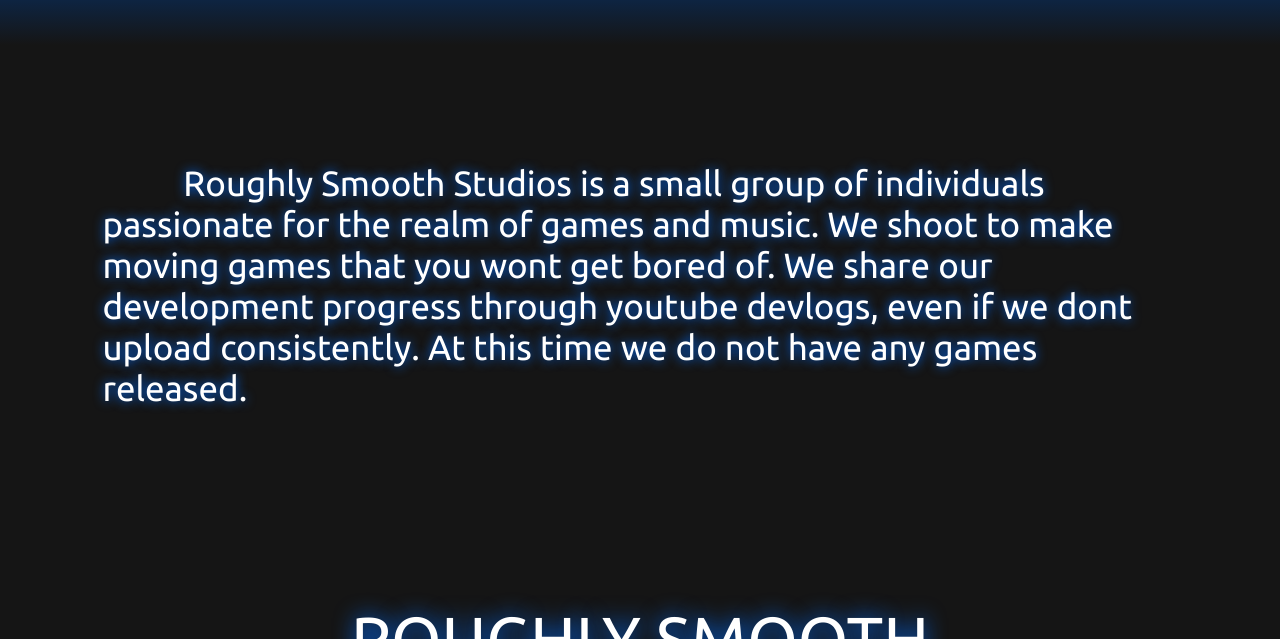
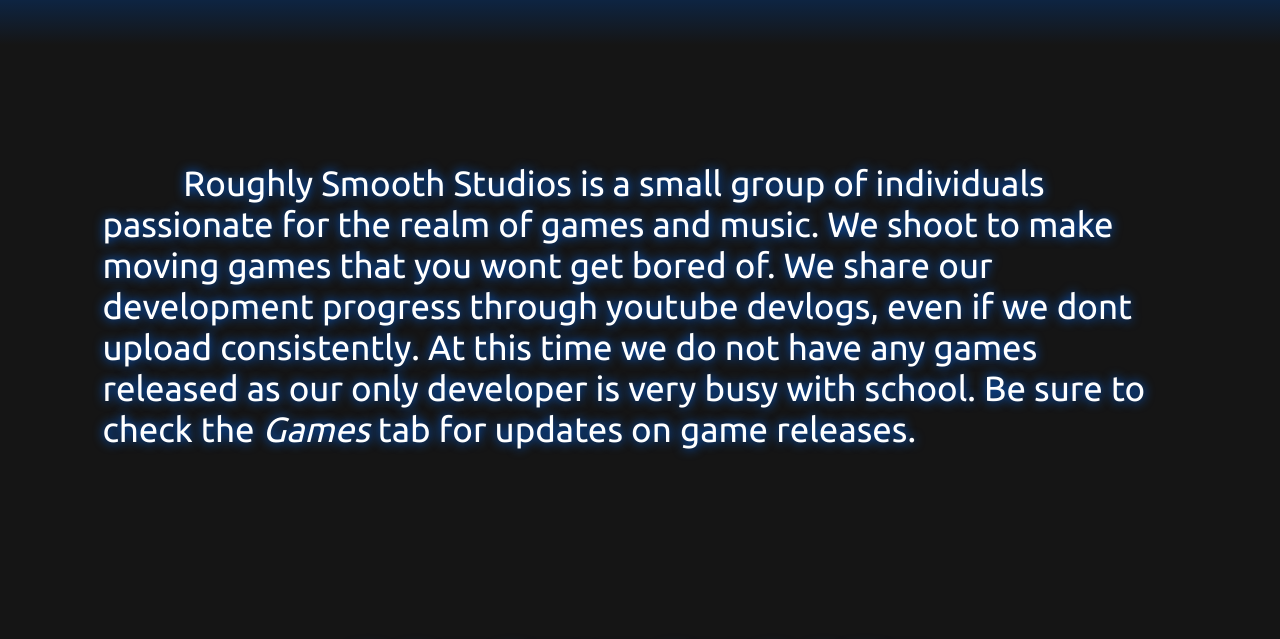
Before and after one commit to vitaluxdev/ShellSharp.com, a plain HTML site: page index.html in a window 1280 px wide. Shown: the part 102-741 px from the top of the page. Drawn offline with Linux system fonts and the light colour scheme; a script that the page names is missing.

Commit message:
Update index.html

```diff
--- a/index.html
+++ b/index.html
@@ -33,7 +33,8 @@
     <p class="description">&nbsp;&nbsp;&nbsp;&nbsp;&nbsp;&nbsp;&nbsp;&nbsp;&nbsp;&nbsp;Roughly Smooth Studios is a small group of individuals passionate for the realm of games and music.
         We shoot to make moving games that you wont get bored of.
         We share our development progress through youtube devlogs, even if we dont upload consistently.
-        At this time we do not have any games released.
+        At this time we do not have any games released as our only developer is very busy with school.
+        Be sure to check the <i>Games</i> tab for updates on game releases.
     </p>
     <div class="team">
         <p class="team-title">ROUGHLY SMOOTH<br>TEAM</p>
```
